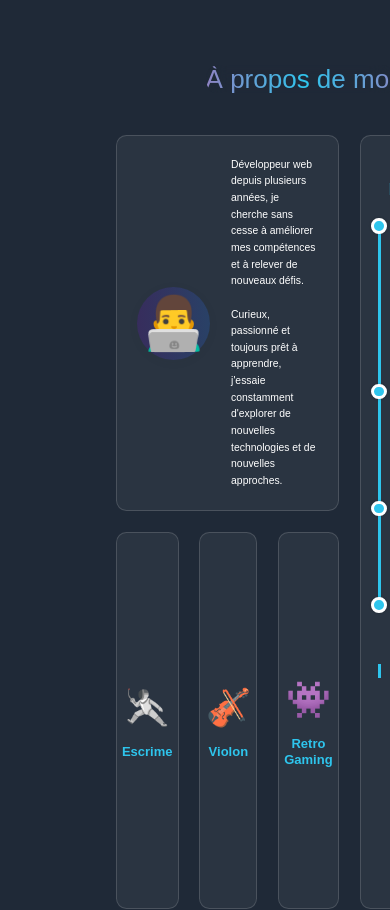
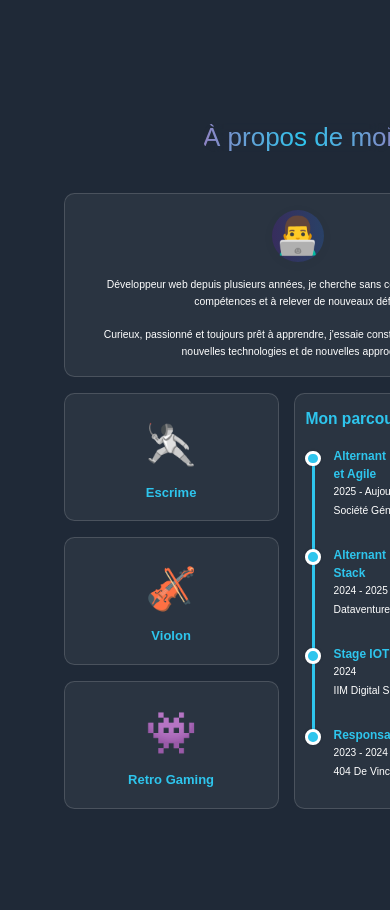
Before and after one commit to F1N3X/portfolio_2025, a React (Vite) app: page / in a window 390 px wide. Shown: the part 800-1710 px from the top of the page. Built offline with nearby package versions, Linux system fonts and the light colour scheme.

Commit message:
about part mobil view

```diff
--- a/src/components/About.css
+++ b/src/components/About.css
@@ -1,6 +1,5 @@
 .about-main-grid {
-  display: grid;
-  grid-template-columns: 2fr 1fr;
+  display: flex;
   gap: 2rem;
   align-items: stretch;
   margin: 0 10rem;
@@ -8,7 +7,7 @@
 
 .about-left-column {
   display: grid;
-  grid-template-rows: 1fr 1fr;
+  grid-template-rows: auto auto;
   gap: 2rem;
   height: 100%;
 }
@@ -77,6 +76,8 @@
   box-shadow: none;
   border-radius: 1rem;
   transition: all 0.2s;
+  grid-column: 2;
+  grid-row: 1 / -1;
 }
 
 .about-timeline-grid:hover {
@@ -145,17 +146,6 @@
   z-index: 2;
 }
 
-/* .timeline-item:last-child .timeline-point::after {
-  content: "";
-  position: absolute;
-  left: calc(50% - 3px);
-  top: 50%;
-  width: 6px;
-  height: 6rem;
-  background: var(--box-bg);
-  z-index: 1;
-} */
-
 .timeline-item:last-child::after {
   content: "";
   position: absolute;
@@ -208,6 +198,10 @@
 }
 
 /* Styles pour les blocs de passions */
+.passions-timeline-wrapper {
+  display: contents;
+}
+
 .passions-container {
   display: grid;
   grid-template-columns: 1fr 1fr 1fr;
@@ -235,7 +229,7 @@
 }
 
 .passion-emoji {
-  font-size: 3.5rem;
+  font-size: 4rem;
   display: block;
   color: var(--primary-color);
 }
@@ -247,3 +241,50 @@
   line-height: 1.2;
   text-align: center;
 }
+
+@media (max-width: 1200px) {
+  .about-main-grid {
+    margin: 0 5rem;
+  }
+
+  .about-left-column {
+    gap: 1.5rem;
+  }
+
+  .about-left-outer-grid {
+    flex-direction: column;
+    gap: 1.5rem;
+    padding: 1.5rem;
+  }
+
+  .about-emoji {
+    width: 5rem;
+    height: 5rem;
+    font-size: 3.5rem;
+  }
+
+  .about-short-text {
+    text-align: center;
+  }
+
+  .passions-timeline-wrapper {
+    display: flex;
+    flex-direction: row;
+    gap: 1.5rem;
+  }
+
+  .passions-container {
+    grid-template-columns: 1fr;
+    gap: 1.5rem;
+    flex: 1;
+  }
+
+  .about-timeline-grid {
+    flex: 1;
+    padding: 1.5rem 1rem;
+  }
+
+  .passion-bloc {
+    padding: 1rem 0.5rem;
+  }
+}
--- a/src/components/About.jsx
+++ b/src/components/About.jsx
@@ -79,6 +79,8 @@ const About = () => {
                         </div>
                     </div>
 
+                    {/* Wrapper pour passions et timeline */}
+                    <div className="passions-timeline-wrapper">
                         {/* Blocs des passions */}
                         <div className="passions-container">
                             {passions.map((passion, idx) => (
@@ -88,9 +90,8 @@ const About = () => {
                                 </div>
                             ))}
                         </div>
-                </div>
 
-                {/* Colonne droite - Parcours */}
+                        {/* Parcours */}
                         <div className="about-timeline-grid">
                             <h3>Mon parcours</h3>
                             <ul className="timeline-list">
@@ -107,6 +108,8 @@ const About = () => {
                             </ul>
                         </div>
                     </div>
+                </div>
+            </div>
         </section>
     );
 }
```
Lines whose indentation alone changed are shown as unchanged.
